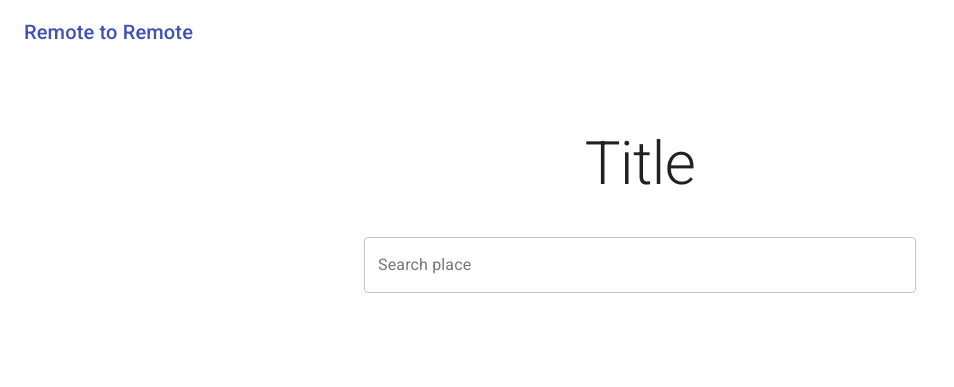
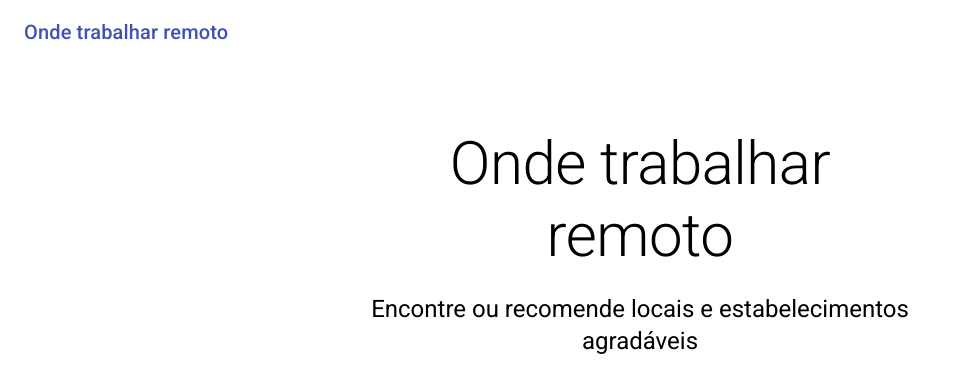
Before and after one commit to erbsutil/remote-to-remote, a React (Create React App) app: page / in a window 1280 px wide. Shown: the top 387 px of the page, without its empty margins (0-954 px from the left). Built offline with nearby package versions, Linux system fonts and the light colour scheme; no server answers; the database is empty.

Commit message:
Enhancements on get data from firebase

```diff
--- a/src/App.js
+++ b/src/App.js
@@ -12,31 +12,51 @@ import {
 } from "@material-ui/core";
 import Autocomplete from "@material-ui/lab/Autocomplete";
 import CustomMaterial from "./Material";
-import DB from "./Firebase";
+import firebase from "./Firebase";
+
+const usePlaces = () => {
+  const [places, setPlaces] = useState([]);
+
+  useEffect(() => {
+    firebase
+      .firestore()
+      .collection("enderecos")
+      .onSnapshot((snapshot) => {
+        const places = snapshot.docs.map((doc) => ({
+          id: doc.id,
+          ...doc.data(),
+        }));
+
+        setPlaces(places);
+      });
+  }, []);
+
+  return places;
+};
 
 const App = () => {
   const classes = CustomMaterial();
+  const places = usePlaces();
 
-  const [places, setPlaces] = useState([]);
+  // const setNewPlace = async () => {
+  //   const citiesRef = DB.collection("enderecos");
+  //   const data = await citiesRef.doc("SF").set({
+  //     cep: "123",
+  //     cidade: "Pato",
+  //     estado: "PR",
+  //     numero: "123",
+  //     rua: "nome da rua",
+  //   });
 
-  const fetchPlaces = async () => {
-    const response = DB.collection("enderecos");
-    const data = await response.get();
-    data.docs.forEach((item) => {
-      setPlaces([...places, item.data()]);
-    });
-  };
-
-  useEffect(() => {
-    fetchPlaces();
-  }, []); // eslint-disable-line react-hooks/exhaustive-deps
+  //   console.log(data);
+  // };
 
   return (
     <React.Fragment>
       <AppBar elevation={0} position="relative">
         <Toolbar className={classes.toolbar}>
           <Typography variant="h6" color="primary" noWrap>
-            Remote to Remote
+            Onde trabalhar remoto
           </Typography>
         </Toolbar>
       </AppBar>
@@ -47,10 +67,18 @@ const App = () => {
               component="h1"
               variant="h2"
               align="center"
-              color="textPrimary"
+              color="text.primary"
               gutterBottom
             >
-              Title
+              Onde trabalhar remoto
+            </Typography>
+            <Typography
+              variant="h5"
+              align="center"
+              color="text.secondary"
+              paragraph
+            >
+              Encontre ou recomende locais e estabelecimentos agradáveis
             </Typography>
             <div>
               <Autocomplete
--- a/src/Firebase.js
+++ b/src/Firebase.js
@@ -1,4 +1,6 @@
-import firebase from "firebase";
+import firebase from "firebase/app";
+
+import "firebase/firestore";
 
 const { REACT_APP_KEY, REACT_APP_NAME, REACT_APP_ID } = process.env;
 
@@ -14,6 +16,4 @@ const firebaseConfig = {
 
 firebase.initializeApp(firebaseConfig);
 
-const DB = firebase.firestore();
-
-export default DB;
+export default firebase;
```
